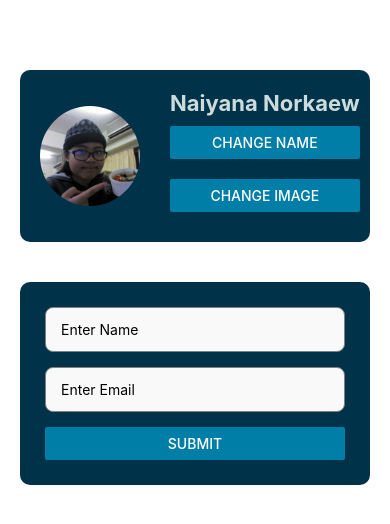
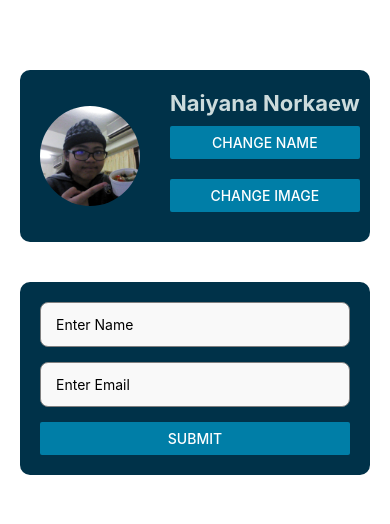
Before and after one commit to 0147-nk/React-Native-NK, a React Native app: screen / in a window 390 px wide. Shown: the top 524 px of the page. Built offline with nearby package versions, Linux system fonts and the light colour scheme.

Commit message:
Login Alert

```diff
--- a/components/Login.tsx
+++ b/components/Login.tsx
@@ -8,7 +8,11 @@ const login = (): React.JSX.Element => {
 
   const handleSubmit = () => {
     if (name === "" && email === "") {
-      Alert.alert("Alert", "Please Enter Name\nPlease Enter Email");
+      Alert.alert("Alert", "Please Enter Name\nPlease Enter Email",
+      [
+        // {text: "OK"} set text to alert btn
+        {text: "OK"}
+      ],);
     } else if (name === "") {
       Alert.alert("Alert", "Please Enter Name");
     } else if (email === "") {
--- a/styles/styles.tsx
+++ b/styles/styles.tsx
@@ -111,8 +111,8 @@ const stylePractice = StyleSheet.create({
 const stylesLogin = StyleSheet.create({
   container: {
     justifyContent: "center",
-    padding: 25,
-    // marginTop: 20,
+    padding: 20,
+    marginTop: 0,
     backgroundColor: '#003249',
     borderRadius: 10,
     elevation: 3,
```
